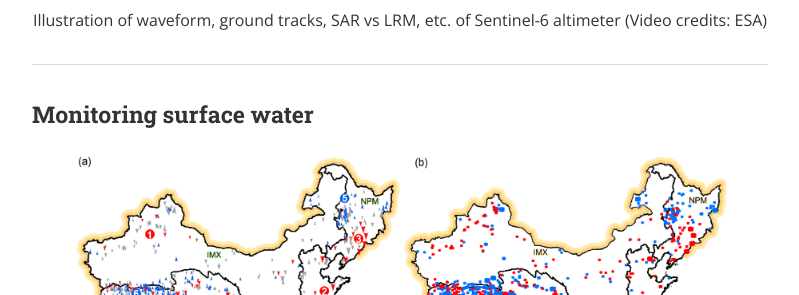
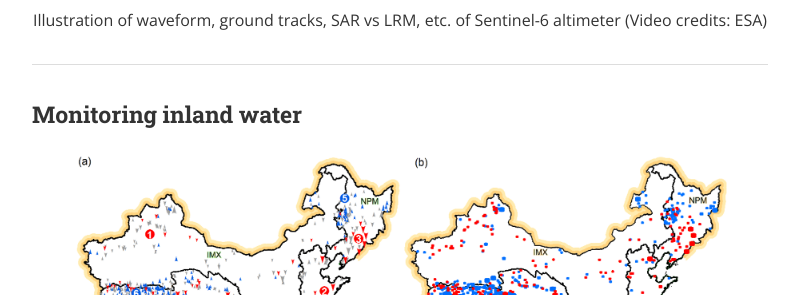
Before and after one commit to 12530/rshydro, a Jekyll site: the page built from research.md, in a window 1280 px wide and 900 px high, scrolled down 797 px. Shown: the part 161-456 px from the top of the window, without its empty margins (240-1039 px from the left). Built offline with Jekyll 4.4.1, drawn with Linux system fonts in a browser that asks for light colours; nearby versions of some CDN libraries.

Commit message:
Update research.md

```diff
--- a/research.md
+++ b/research.md
@@ -30,7 +30,7 @@ main_nav: true
 
 <hr>
 
-<h3 id="paragraph">Monitoring surface water</h3>
+<h3 id="paragraph">Monitoring inland water</h3>
   <img src="/assets/ChinaLake.png" alt="Water monitoring with CryoSat-2" style="width:653px;height:305px;">
 <ul>
   <li>Jiang et al. (2017) “CryoSat-2 radar altimetry for monitoring freshwater resources of China”. <b>Remote Sensing of Environment</b>.</li>
```
